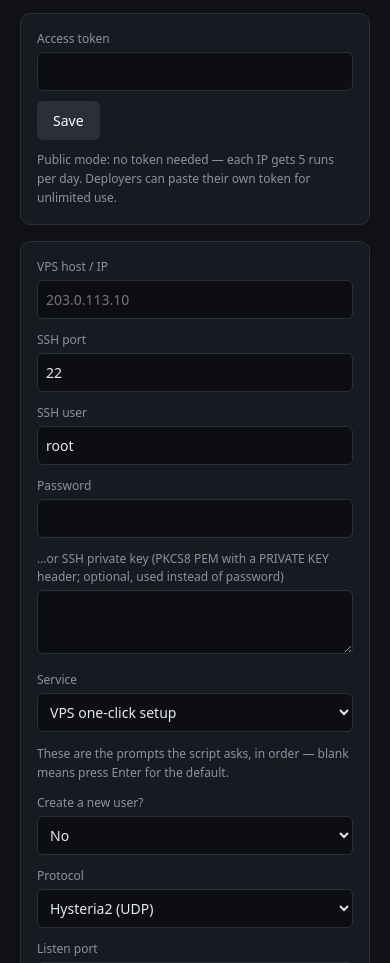
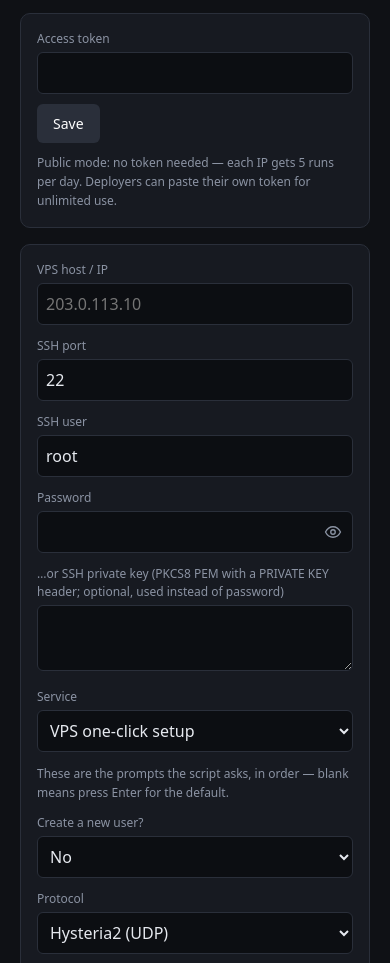
Before and after one commit to kottregrossmeyer-lab/one-click-vps-deploy, a website: page panel/src/page.html in a window 390 px wide. Shown: the part 120-1083 px from the top of the page. Drawn offline with Linux system fonts and the light colour scheme; no server answers.

Commit message:
创建用户不再中途重启 sshd；面板补密码眼睛、空密码提醒和继续查看定位

```diff
--- a/panel/src/page.html
+++ b/panel/src/page.html
@@ -1,14 +1,14 @@
 <!doctype html>
-<html lang="en"><head><meta charset="utf-8"><meta name="viewport" content="width=device-width,initial-scale=1">
+<html lang="en"><head><meta charset="utf-8"><meta name="viewport" content="width=device-width,initial-scale=1,maximum-scale=1,user-scalable=no">
 <title>VPS deploy panel</title>
 <style>
 :root{--bg:#0f1115;--card:#171a21;--bd:#2a2f3a;--fg:#e6e9ef;--mut:#8b93a3;--acc:#4f8cff;--ok:#3ecf8e;--bad:#ff6b6b}
-*{box-sizing:border-box}body{margin:0;background:var(--bg);color:var(--fg);font:14px/1.5 system-ui,-apple-system,"Segoe UI",sans-serif}
+*{box-sizing:border-box}html,body{touch-action:manipulation}body{margin:0;background:var(--bg);color:var(--fg);font:14px/1.5 system-ui,-apple-system,"Segoe UI",sans-serif}
 main{max-width:980px;margin:0 auto;padding:20px;position:relative}h1{font-size:20px;margin:0 0 4px}.sub{color:var(--mut);margin-bottom:16px}
 .card{background:var(--card);border:1px solid var(--bd);border-radius:10px;padding:16px;margin-bottom:16px}
 .grid{display:grid;grid-template-columns:repeat(auto-fit,minmax(200px,1fr));gap:12px}
 label{display:block;font-size:12px;color:var(--mut);margin-bottom:4px}
-input,textarea,select{width:100%;background:#0c0e12;color:var(--fg);border:1px solid var(--bd);border-radius:6px;padding:8px;font:inherit}
+input,textarea,select{width:100%;background:#0c0e12;color:var(--fg);border:1px solid var(--bd);border-radius:6px;padding:8px;font:inherit}.pwbox{position:relative}.pwbox input{padding-right:42px}.pwbox .eye{position:absolute;right:2px;top:50%;transform:translateY(-50%);width:36px;height:32px;padding:0;background:transparent;color:var(--mut);border:0;display:flex;align-items:center;justify-content:center}.pwbox .eye.on{color:var(--fg)}@media (max-width:640px){input,textarea,select{font-size:16px}}
 textarea{font-family:ui-monospace,Consolas,monospace;min-height:64px}
 button{background:var(--acc);color:#fff;border:0;border-radius:6px;padding:9px 16px;font:inherit;cursor:pointer}button.sec{background:#2a2f3a}button:disabled{opacity:.5;cursor:default}
 .row{display:flex;gap:10px;flex-wrap:wrap;align-items:center;margin-top:12px}
@@ -73,7 +73,7 @@ pre{background:#05070a;border:1px solid var(--bd);border-radius:8px;padding:12px
 <div><label data-i="host">VPS host / IP</label><input id="host" placeholder="203.0.113.10"></div>
 <div><label data-i="port">SSH port</label><input id="port" value="22"></div>
 <div><label data-i="user">SSH user</label><input id="user" value="root"></div>
-<div><label data-i="pw">Password</label><input id="pw" type="password" autocomplete="off"></div>
+<div><label data-i="pw">Password</label><div class="pwbox"><input id="pw" type="password" autocomplete="off"><button type="button" class="eye" id="pweye" aria-label="Show password"><svg viewBox="0 0 24 24" width="18" height="18" fill="none" stroke="currentColor" stroke-width="1.8" stroke-linecap="round" stroke-linejoin="round"><path d="M2 12s3.5-7 10-7 10 7 10 7-3.5 7-10 7S2 12 2 12z"/><circle cx="12" cy="12" r="3"/></svg></button></div></div>
 </div>
 <div style="margin-top:12px"><label data-i="key">…or SSH private key (PKCS8 PEM with a PRIVATE KEY header; optional, used instead of password)</label><textarea id="key" spellcheck="false"></textarea></div>
 <div class="grid" style="margin-top:12px">
@@ -135,7 +135,7 @@ const I={
   k_conf_t:'Shadowrocket rules',k_conf_d:'Shadowrocket needs both: nodes from a subscription above, routing from this .conf. You can rename the last path segment',
   k_clash_t:'Clash subscription',k_clash_d:'Forces Clash / Mihomo YAML output',k_share_t:'Node share link',k_share_d:'Paste it into your client — the protocol is detected automatically',k_other_t:'Link',k_other_d:'',
   idle:'idle',starting:'connecting + launching (~3s)…',job:'job',streaming:'streaming… ',streamEnd:'stream ended',finished:'finished, exit=',running:'running… ',
-  err:'error: ',cancelRes:'cancel: ',cancelErr:'cancel error: ',resume:'Resume',copy:'Copy',dryTag:' (dry)',killed:'job killed',nothing:'nothing to kill (job may have finished)',
+  err:'error: ',cancelRes:'cancel: ',cancelErr:'cancel error: ',resume:'Resume',needPw:'Enter the SSH password first',copy:'Copy',dryTag:' (dry)',killed:'job killed',nothing:'nothing to kill (job may have finished)',
   langLabel:'Language'
  },
  zh:{
@@ -171,7 +171,7 @@ const I={
   k_conf_t:'小火箭规则',k_conf_d:'小火箭要两条：节点用上面的订阅，分流用这条 conf；最后一段名字可改，保留 .conf 结尾',
   k_clash_t:'Clash 订阅',k_clash_d:'强制返回 Clash / Mihomo 的 YAML',k_share_t:'节点分享链接',k_share_d:'直接填进客户端即可，协议自动识别',k_other_t:'其他链接',k_other_d:'',
   idle:'空闲',starting:'正在连接并启动任务（约 3 秒）…',job:'任务',streaming:'实时输出中… ',streamEnd:'实时输出已结束',finished:'已结束，退出码 ',running:'运行中… ',
-  err:'错误：',cancelRes:'取消：',cancelErr:'取消失败：',resume:'继续查看',copy:'复制',dryTag:'（试运行）',killed:'已终止任务',nothing:'没有可终止的进程（任务可能已结束）',
+  err:'错误：',cancelRes:'取消：',cancelErr:'取消失败：',resume:'继续查看',needPw:'请先填写密码',copy:'复制',dryTag:'（试运行）',killed:'已终止任务',nothing:'没有可终止的进程（任务可能已结束）',
   langLabel:'语言'
  }
 };
@@ -256,7 +256,8 @@ function renderHy2(){const box=$('hy2form');box.innerHTML='';
   else{el=document.createElement('input');el.type=f.t==='password'?'password':f.t==='number'?'number':'text';el.value=HY2V[f.k]||'';}
   const on=()=>{HY2V[f.k]=el.value;if(f.t==='select'){HY2V[f.k]=el.value;renderHy2()}};
   if(f.t==='select')el.onchange=on;else el.oninput=on;
-  d.appendChild(el);
+  if(f.t==='password'){const wrap=document.createElement('div');wrap.className='pwbox';const eye=document.createElement('button');eye.type='button';eye.className='eye';eye.innerHTML=$('pweye').innerHTML;eye.onclick=ev=>{ev.preventDefault();const show=el.type==='password';el.type=show?'text':'password';eye.classList.toggle('on',show)};wrap.append(el,eye);d.appendChild(wrap)}
+  else d.appendChild(el);
   if(f.desc){const h=document.createElement('div');h.className='fdesc';h.textContent=L('sub_desc_'+((HY2V[f.k]==='n')?'n':'y'));d.appendChild(h)}
   g.appendChild(d)})}
 // Answers are fed to install.sh (and, when a subscription is requested, to the setup.sh it
@@ -354,9 +355,14 @@ async function run(stream){if(running)return;
  buf='';paint();$('res').classList.add('hide');setSt(()=>L('starting'));
  const body={host:$('host').value.trim(),port:$('port').value.trim(),user:$('user').value.trim(),password:$('pw').value,key:$('key').value,script:$('script').value,dry:$('dry').checked,turnstile:TS_TOKEN,
   args:{link:$('link').value,link2:$('link2').value,httpsPort:$('hp').value.trim(),httpPort:$('hp2').value.trim(),publicIp:$('pip').value.trim(),answers:$('script').value==='hy2'?composeHy2():[]}};
- try{const j=await api('start',body);loadInfo();const rec={id:j.id,ticket:j.ticket,script:j.script,host:j.host,dry:j.dry,expires:j.expires,started:Date.now()};saveJob(rec);$('pw').value='';$('key').value='';await follow(rec,0,stream);mountTurnstile()}
+ try{const j=await api('start',body);loadInfo();const rec={id:j.id,ticket:j.ticket,script:j.script,host:j.host,dry:j.dry,expires:j.expires,started:Date.now()};saveJob(rec);await follow(rec,0,stream);mountTurnstile()}
  catch(e){setSt(()=>L('err')+e.message,'err');if(/人机|human check/i.test(e.message||''))mountTurnstile()}}
-async function resume(j){if(running)return;buf='';paint();await follow(j,0,false)}
+async function resume(j){if(running)return;
+ if(!$('pw').value && !$('key').value.trim()){setSt(()=>L('needPw'),'err');$('pw').focus();$('pw').scrollIntoView({behavior:'smooth',block:'center'});return}
+ buf='';paint();$('log').scrollIntoView({behavior:'smooth',block:'start'});await follow(j,0,false)}
+$('pweye').onclick=()=>{const show=$('pw').type==='password';$('pw').type=show?'text':'password';$('pweye').classList.toggle('on',show)};
+document.addEventListener('gesturestart',e=>e.preventDefault());
+document.addEventListener('touchmove',e=>{if(e.touches&&e.touches.length>1)e.preventDefault()},{passive:false});
 $('go').onclick=()=>run(false);$('gostream').onclick=()=>run(true);
 $('cancel').onclick=async()=>{if(!cur)return;try{const r=await api('cancel',{ticket:cur.ticket});setSt(()=>L('cancelRes')+(/killed/.test(r.result)?L('killed'):L('nothing')))}catch(e){setSt(()=>L('cancelErr')+e.message,'err')}};
 applyLang();
```
Also changed, not shown: 1 other file.
